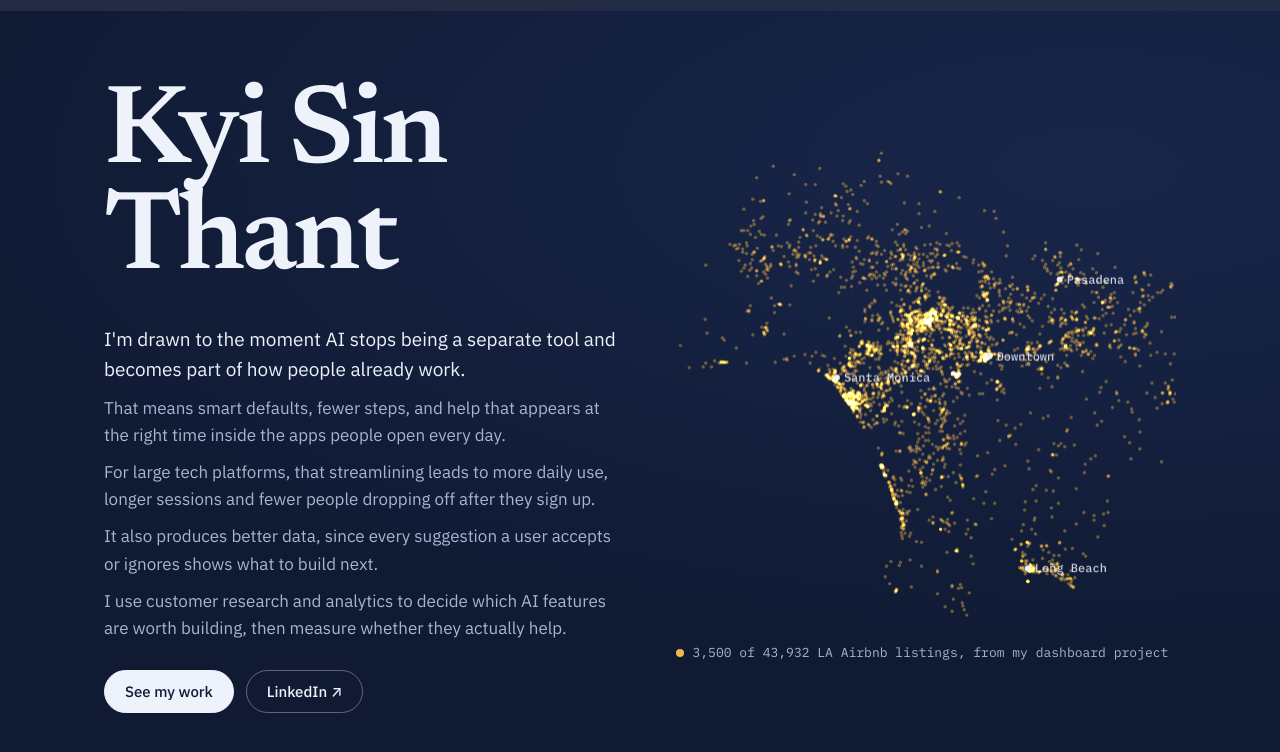
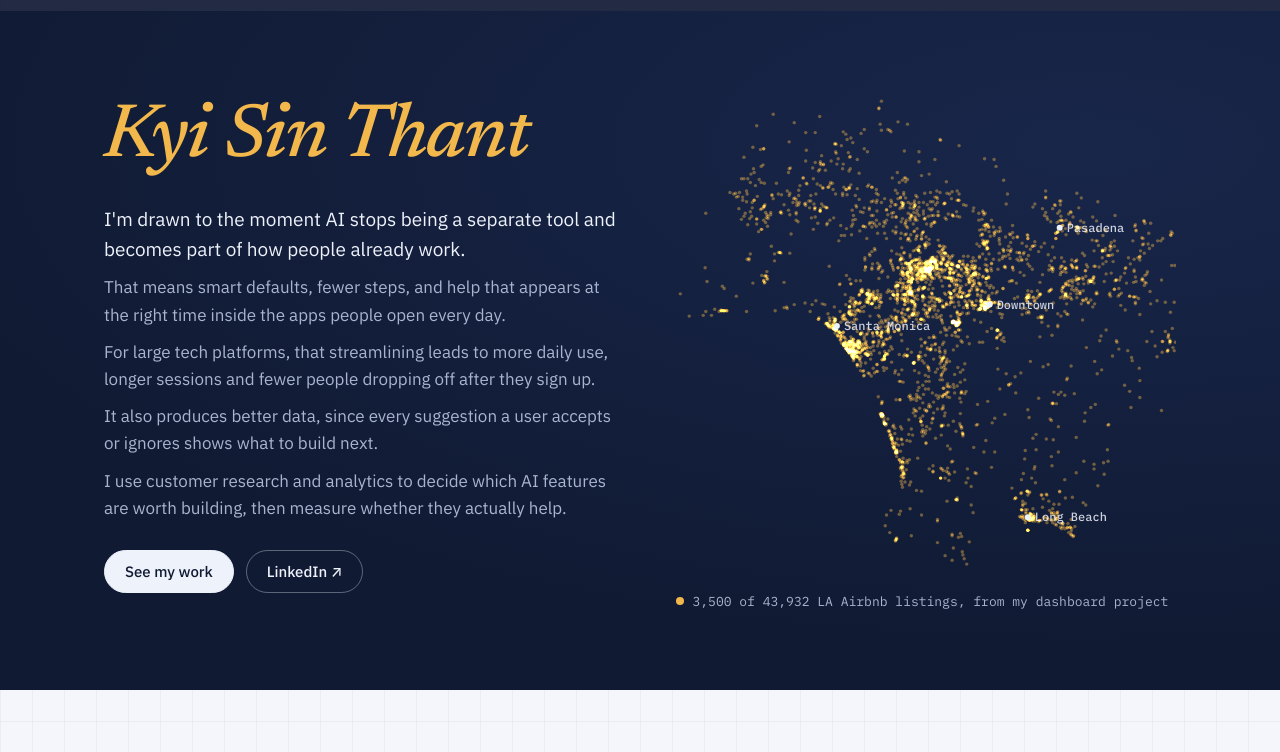
Before and after one commit to jasminekst/jasminekst.github.io, a plain HTML site: page index.html in a window 1280 px wide. Shown: the part 47-799 px from the top of the page. Drawn offline with Linux system fonts and the light colour scheme.

Commit message:
Name: smaller, one line, gold italic
Co-Authored-By: Claude Opus 5.5 <noreply@anthropic.com>

```diff
--- a/assets/style.css
+++ b/assets/style.css
@@ -80,7 +80,7 @@ p { margin: 0; }
 .hero { background: radial-gradient(1200px 500px at 85% 20%, var(--navy-2), var(--navy)); color: var(--on-navy); overflow: hidden; }
 .hero-inner { max-width: var(--max); margin-inline: auto; padding: 72px 24px 80px; display: grid; grid-template-columns: minmax(0, 1.05fr) minmax(0, 1fr); gap: 48px; align-items: center; }
 .hero-text { display: grid; gap: 28px; min-width: 0; }
-.hero h1 { font-size: clamp(56px, 9vw, 112px); line-height: 0.95; letter-spacing: -0.03em; }
+.hero h1 { font-size: clamp(40px, 6vw, 76px); line-height: 1; letter-spacing: -0.02em; font-style: italic; font-weight: 500; color: var(--gold); white-space: nowrap; }
 .pov { display: grid; gap: 10px; max-width: 54ch; font-size: 17px; color: var(--on-navy-muted); }
 .pov p:first-child { color: var(--on-navy); font-size: 19px; }
 .hero-actions { display: flex; flex-wrap: wrap; gap: 12px; }
```
